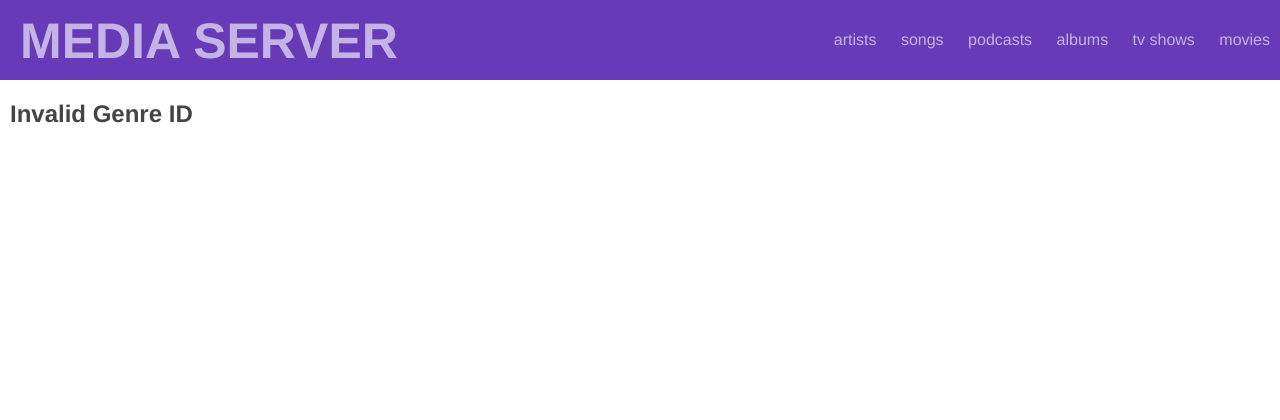
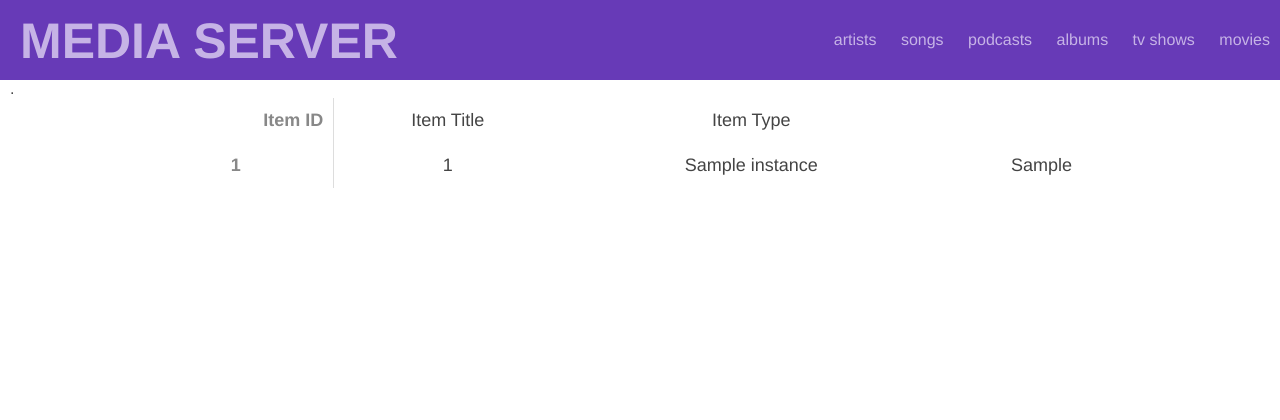
Before and after one commit to timmy-schmid/MovieWebApp, a Flask app: template assignment_webapp/templates/singleitems/genre.html in a window 1280 px wide. Shown: the top 420 px of the page. Run offline with Flask 2, Linux system fonts and the light colour scheme; the template is opened without the code that fills it: most values are stand-ins (such as "Sample title", 1, 10 or a date in 2020); parts of the project's set-up code (start-up, migrations or seed data) failed here and were passed over.

Commit message:
fix song Genre

```diff
--- a/assignment_webapp/routes.py
+++ b/assignment_webapp/routes.py
@@ -327,9 +327,6 @@ def list_tvshows():
                            user=user_details,
                            alltvshows=alltvshows)
 
-
-
-
 #####################################################
 #####################################################
 ####    List Individual items
@@ -652,23 +649,24 @@ def single_genre(genre_id):
     #############################################################################
 
     page['title'] = 'Genre'
-
+    items = None
     # Identify the type of genre and load items from db
     type = database.get_genre_type(genre_id)
-    if type == 'song genre':
+    print(type)
+    if type is None:
+      type = []
+    elif type[0]['md_type_name'] == 'song genre':
       items = database.get_genre_songs(genre_id)
-    elif type == 'film genre':
+    elif type[0]['md_type_name'] == 'film genre':
       items = database.get_genre_movies_and_shows(genre_id)
-    elif type == 'podcast genre':
+    elif type[0]['md_type_name'] == 'podcast genre':
       items = database.get_genre_podcasts(genre_id)
-    else:
-      items = []
 
     #data integrity check
     if items == None:
       items = []
-    if type == None:
-      type = []
+
+    print(items)
 
     return render_template('singleitems/genre.html',
                            session=session,
@@ -677,7 +675,6 @@ def single_genre(genre_id):
                            items=items,
                            type=type,
                            genre=genre_id)
-
 
 #####################################################
 #####################################################
--- a/assignment_webapp/templates/singleitems/genre.html
+++ b/assignment_webapp/templates/singleitems/genre.html
@@ -5,7 +5,7 @@
         <!-- TODO Query (10) -->
         <!-- First check should be a valid instance -->
         <!-- Second check should be what type of genre? -->
-        {% if type | length > 0 %}
+        {% if items | length > 0 %}
           <table class="styled">
             <thead>
               <tr>
@@ -15,7 +15,7 @@
               </tr>
             </thead>
             <tbody>
-              {% for instance in some_input_array %}
+              {% for instance in items %}
               <tr>
                 <td style="text-align: center">{{ instance.single_item_target_id }}</td>
                 <td>{{instance.item_id}}</td>
```
Also changed, not shown: assignment_webapp/database.py (+5 -3 lines).
